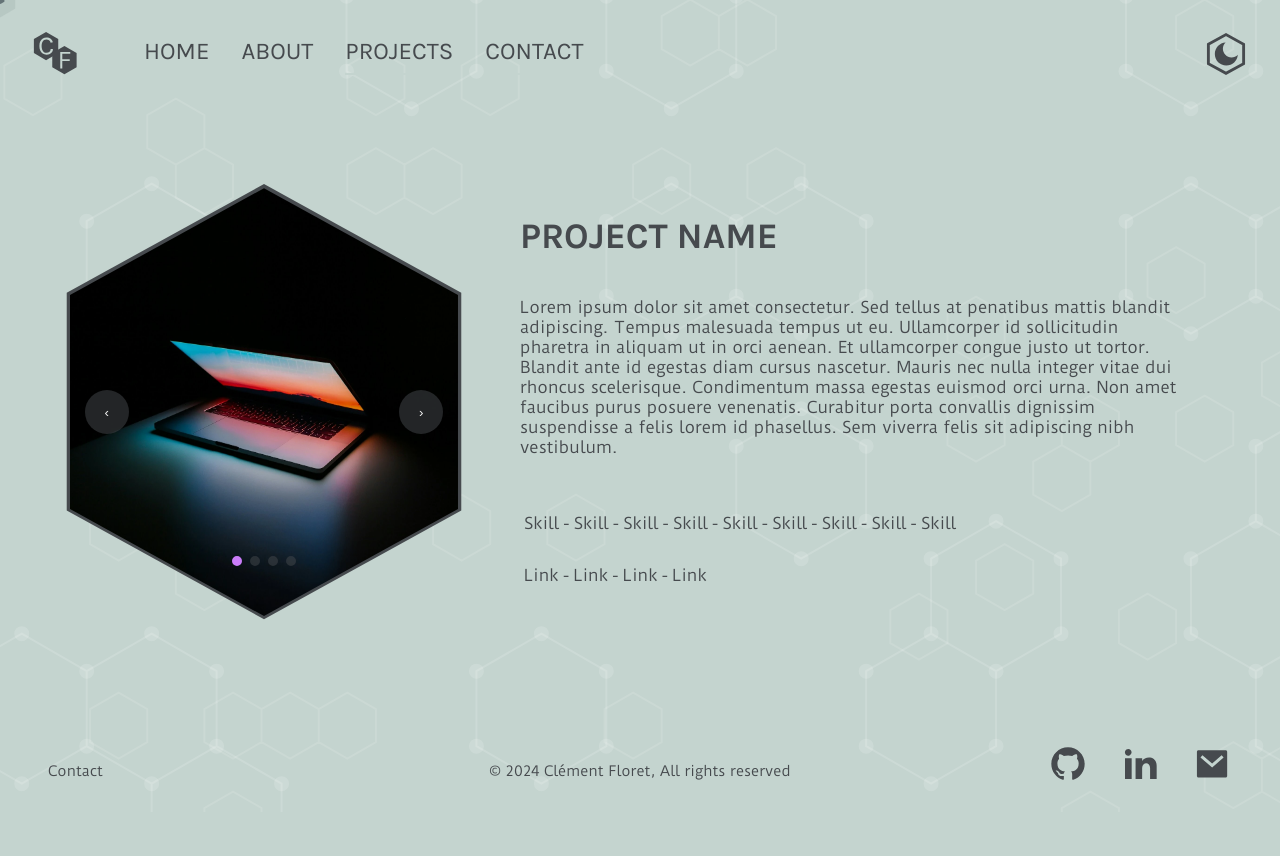
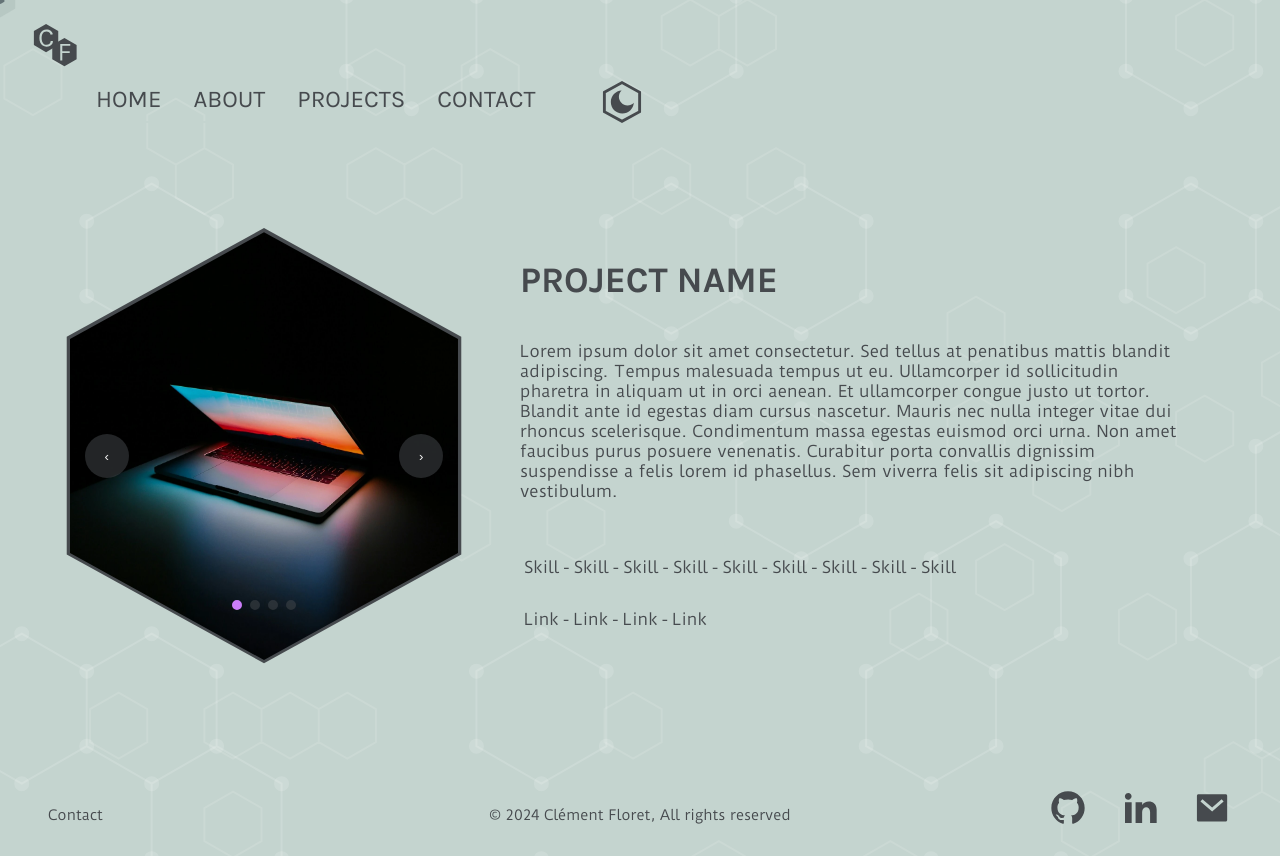
Before and after one commit to floretcl/Clementfloret, a React (Create React App) app in the folder portfolio-front/: page / in a window 1280 px wide. Before the commit the page ends 812 px from the top, so only its background shows below. Built offline with nearby package versions, Linux system fonts and the light colour scheme.

Commit message:
move content of Logo.js to Header.js remove Logo.js move nav tag from Menu.js to Header.js

```diff
--- a/portfolio-front/src/components/Header.js
+++ b/portfolio-front/src/components/Header.js
@@ -1,11 +1,24 @@
-import Logo from "./Logo.js";
 import Menu from "./Menu.js";
 
-export default function Header() {
+export default function Header({scrollDown}) {
     return (
         <header className="header">
-            <Logo />
-            <Menu />
+            <div className={`header__content ${scrollDown ? "header__content--scrolldown" : ""}`}>
+                <a className="header__logo" href="#">
+                    <svg width="512" height="512" viewBox="0 0 512 512" fill="none" xmlns="http://www.w3.org/2000/svg">
+                        <rect width="512" height="512" fill="none"/>
+                        <path fill-rule="evenodd" clip-rule="evenodd"
+                              d="M279.904 75L150 0L20.0962 75V225L150 300L279.904 225V75ZM113.921 229.74C125.121 237.487 138.467 241.36 153.961 241.36C167.681 241.36 179.721 238.933 190.081 234.08C200.534 229.227 208.654 222.32 214.441 213.36C220.227 204.307 223.121 193.48 223.121 180.88H199.321C199.321 193.013 195.214 202.813 187.001 210.28C178.881 217.747 167.867 221.48 153.961 221.48C142.387 221.48 132.774 218.353 125.121 212.1C117.561 205.847 111.867 197.26 108.041 186.34C104.307 175.42 102.441 162.96 102.441 148.96C102.441 133.56 104.821 120.633 109.581 110.18C114.341 99.7267 120.594 91.8867 128.341 86.66C136.181 81.34 144.721 78.68 153.961 78.68C164.601 78.68 173.887 81.9467 181.821 88.48C189.847 94.92 195.681 103.6 199.321 114.52L222.841 109.76C218.547 94.7333 210.661 82.5533 199.181 73.22C187.794 63.7933 172.721 59.08 153.961 59.08C139.774 59.08 126.987 62.5333 115.601 69.44C104.307 76.2533 95.3473 86.3333 88.7206 99.68C82.1873 113.027 78.9206 129.453 78.9206 148.96C78.9206 167.253 81.954 183.353 88.0206 197.26C94.0873 211.073 102.721 221.9 113.921 229.74Z"
+                              fill="currentColor"/>
+                        <path fill-rule="evenodd" clip-rule="evenodd"
+                              d="M475.904 225L346 150L216.096 225V375L346 450L475.904 375V225ZM301.362 212.16V388H323.202V308.2H402.442V289.44H323.202V230.92H408.322V212.16H301.362Z"
+                              fill="currentColor"/>
+                    </svg>
+                </a>
+                <nav className={`header__nav`}>
+                    <Menu/>
+                </nav>
+            </div>
         </header>
-    );
+);
 }
--- a/portfolio-front/src/components/Logo.js
+++ /dev/null
@@ -1,16 +0,0 @@
-export default function Logo() {
-    // TODO : href
-    return (
-        <a className="header__logo" href="#">
-            <svg width="512" height="512" viewBox="0 0 512 512" fill="none" xmlns="http://www.w3.org/2000/svg">
-                <rect width="512" height="512" fill="none"/>
-                <path fill-rule="evenodd" clip-rule="evenodd"
-                      d="M279.904 75L150 0L20.0962 75V225L150 300L279.904 225V75ZM113.921 229.74C125.121 237.487 138.467 241.36 153.961 241.36C167.681 241.36 179.721 238.933 190.081 234.08C200.534 229.227 208.654 222.32 214.441 213.36C220.227 204.307 223.121 193.48 223.121 180.88H199.321C199.321 193.013 195.214 202.813 187.001 210.28C178.881 217.747 167.867 221.48 153.961 221.48C142.387 221.48 132.774 218.353 125.121 212.1C117.561 205.847 111.867 197.26 108.041 186.34C104.307 175.42 102.441 162.96 102.441 148.96C102.441 133.56 104.821 120.633 109.581 110.18C114.341 99.7267 120.594 91.8867 128.341 86.66C136.181 81.34 144.721 78.68 153.961 78.68C164.601 78.68 173.887 81.9467 181.821 88.48C189.847 94.92 195.681 103.6 199.321 114.52L222.841 109.76C218.547 94.7333 210.661 82.5533 199.181 73.22C187.794 63.7933 172.721 59.08 153.961 59.08C139.774 59.08 126.987 62.5333 115.601 69.44C104.307 76.2533 95.3473 86.3333 88.7206 99.68C82.1873 113.027 78.9206 129.453 78.9206 148.96C78.9206 167.253 81.954 183.353 88.0206 197.26C94.0873 211.073 102.721 221.9 113.921 229.74Z"
-                      fill="currentColor"/>
-                <path fill-rule="evenodd" clip-rule="evenodd"
-                      d="M475.904 225L346 150L216.096 225V375L346 450L475.904 375V225ZM301.362 212.16V388H323.202V308.2H402.442V289.44H323.202V230.92H408.322V212.16H301.362Z"
-                      fill="currentColor"/>
-            </svg>
-        </a>
-    );
-}
--- a/portfolio-front/src/components/Menu.js
+++ b/portfolio-front/src/components/Menu.js
@@ -22,7 +22,6 @@ export default function Menu() {
 
     // TODO : href
     return (
-        <nav className={`header__nav`}>
         <div
             className={`menu ${isActive ? "menu--active" : ""} ${isOpen ? "menu--open" : "menu--close"} ${isClosed ? "menu--closed" : ""}`}>
             <div className="menu__content">
@@ -54,6 +53,5 @@ export default function Menu() {
                 </div>
             </button>
         </div>
-        </nav>
     );
 }
```
Lines whose indentation alone changed are shown as unchanged.
